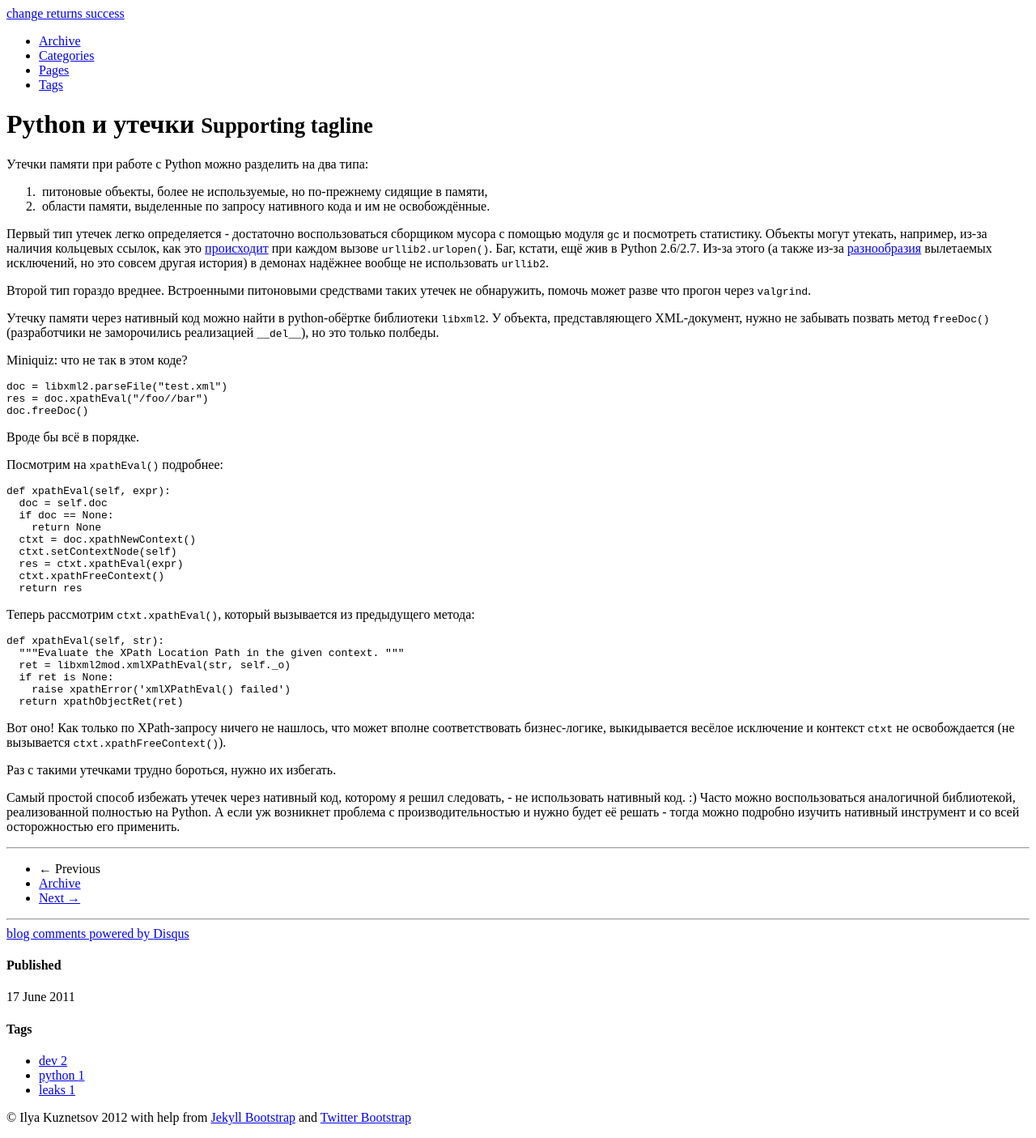
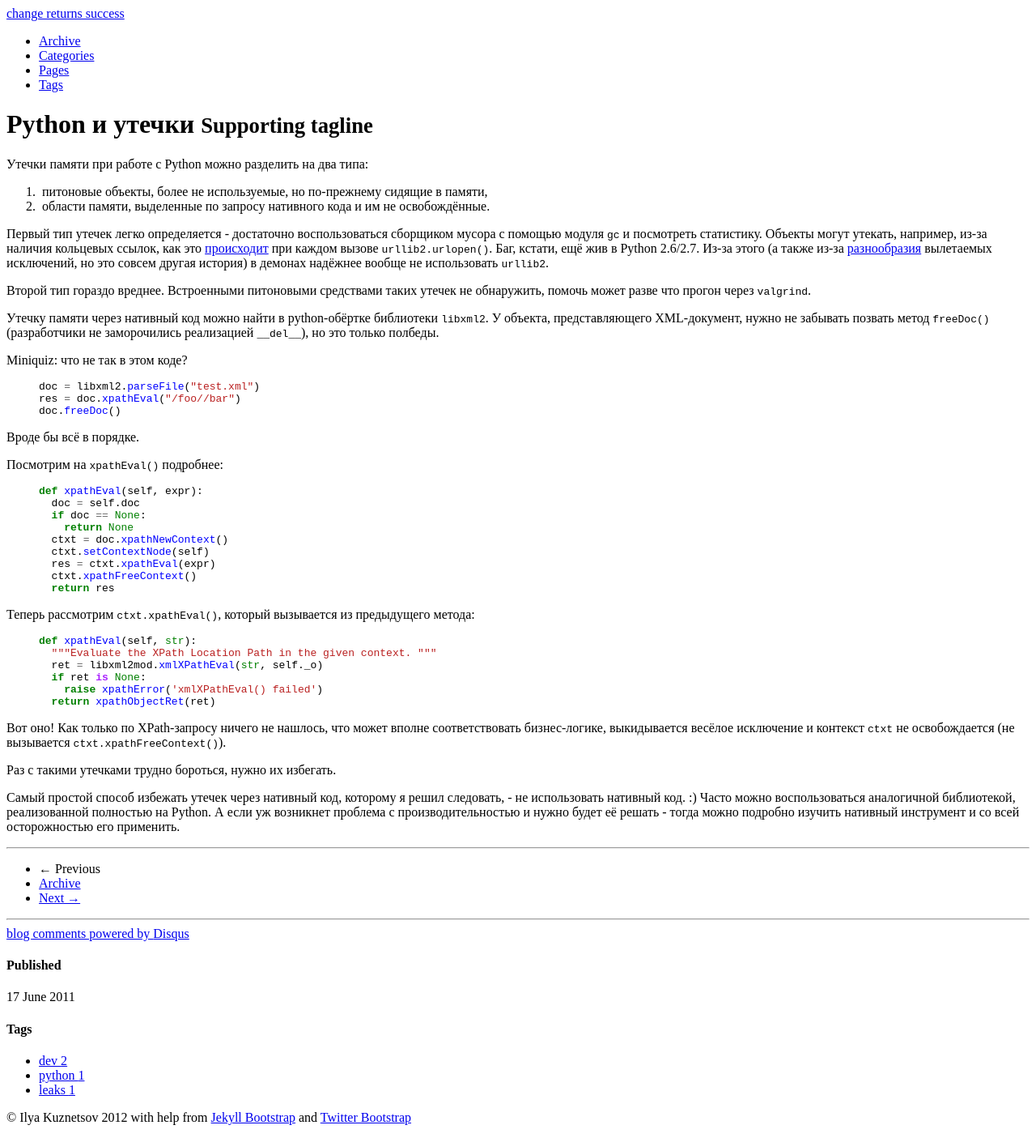
Before and after one commit to worklez/worklez.github.com, a Jekyll site: the page built from _posts/2011-06-17-python-leaks.md, in a window 1280 px wide. Shown: the whole page at 81% size. Built offline with Jekyll 4.4.1, drawn with Linux system fonts in a browser that asks for light colours; Markdown is read by kramdown in place of the engine named in the settings; comment, search, counter and statistics services are not loaded.

Commit message:
Fixed syntax highlighting

```diff
--- a/_includes/themes/twitter/default.html
+++ b/_includes/themes/twitter/default.html
@@ -14,6 +14,7 @@
     <!-- Le styles -->
     <link href="{{ ASSET_PATH }}/bootstrap/css/bootstrap.min.css" rel="stylesheet">
     <link href="{{ ASSET_PATH }}/css/style.css?body=1" rel="stylesheet" type="text/css" media="all">
+    <link href="/stylesheets/pygments.css" rel="stylesheet" type="text/css" media="all">
 
     <!-- Le fav and touch icons -->
   <!-- Update these with your own images
--- a/_posts/2011-06-17-python-leaks.md
+++ b/_posts/2011-06-17-python-leaks.md
@@ -27,35 +27,38 @@ tags : [dev, python, leaks]
 
 Miniquiz: что не так в этом коде?
 
-	doc = libxml2.parseFile("test.xml")
-	res = doc.xpathEval("/foo//bar")
-	doc.freeDoc()
-{:python}
+{% highlight python %}
+doc = libxml2.parseFile("test.xml")
+res = doc.xpathEval("/foo//bar")
+doc.freeDoc()
+{% endhighlight %}
 
 Вроде бы всё в порядке.
 
 Посмотрим на `xpathEval()` подробнее:
 
-	def xpathEval(self, expr):
-	  doc = self.doc
-	  if doc == None:
-	    return None
-	  ctxt = doc.xpathNewContext()
-	  ctxt.setContextNode(self)
-	  res = ctxt.xpathEval(expr)
-	  ctxt.xpathFreeContext()
-	  return res
-{:python}
+{% highlight python %}
+def xpathEval(self, expr):
+  doc = self.doc
+  if doc == None:
+    return None
+  ctxt = doc.xpathNewContext()
+  ctxt.setContextNode(self)
+  res = ctxt.xpathEval(expr)
+  ctxt.xpathFreeContext()
+  return res
+{% endhighlight %}
 
 Теперь рассмотрим `ctxt.xpathEval()`, который вызывается из предыдущего метода:
 
-	def xpathEval(self, str):
-	  """Evaluate the XPath Location Path in the given context. """
-	  ret = libxml2mod.xmlXPathEval(str, self._o)
-	  if ret is None:
-	    raise xpathError('xmlXPathEval() failed')
-	  return xpathObjectRet(ret)
-{:python}
+{% highlight python %}
+def xpathEval(self, str):
+  """Evaluate the XPath Location Path in the given context. """
+  ret = libxml2mod.xmlXPathEval(str, self._o)
+  if ret is None:
+    raise xpathError('xmlXPathEval() failed')
+  return xpathObjectRet(ret)
+{% endhighlight %}
 
 Вот оно! Как только по XPath-запросу ничего не нашлось, что может вполне соответствовать бизнес-логике,
 выкидывается весёлое исключение и контекст `ctxt` не освобождается (не вызывается `ctxt.xpathFreeContext()`).
--- /dev/null
+++ b/stylesheets/pygments.css
@@ -0,0 +1,61 @@
+.hll { background-color: #ffffcc }
+.c { color: #408080; font-style: italic } /* Comment */
+.err { border: 1px solid #FF0000 } /* Error */
+.k { color: #008000; font-weight: bold } /* Keyword */
+.o { color: #666666 } /* Operator */
+.cm { color: #408080; font-style: italic } /* Comment.Multiline */
+.cp { color: #BC7A00 } /* Comment.Preproc */
+.c1 { color: #408080; font-style: italic } /* Comment.Single */
+.cs { color: #408080; font-style: italic } /* Comment.Special */
+.gd { color: #A00000 } /* Generic.Deleted */
+.ge { font-style: italic } /* Generic.Emph */
+.gr { color: #FF0000 } /* Generic.Error */
+.gh { color: #000080; font-weight: bold } /* Generic.Heading */
+.gi { color: #00A000 } /* Generic.Inserted */
+.go { color: #808080 } /* Generic.Output */
+.gp { color: #000080; font-weight: bold } /* Generic.Prompt */
+.gs { font-weight: bold } /* Generic.Strong */
+.gu { color: #800080; font-weight: bold } /* Generic.Subheading */
+.gt { color: #0040D0 } /* Generic.Traceback */
+.kc { color: #008000; font-weight: bold } /* Keyword.Constant */
+.kd { color: #008000; font-weight: bold } /* Keyword.Declaration */
+.kn { color: #008000; font-weight: bold } /* Keyword.Namespace */
+.kp { color: #008000 } /* Keyword.Pseudo */
+.kr { color: #008000; font-weight: bold } /* Keyword.Reserved */
+.kt { color: #B00040 } /* Keyword.Type */
+.m { color: #666666 } /* Literal.Number */
+.s { color: #BA2121 } /* Literal.String */
+.na { color: #7D9029 } /* Name.Attribute */
+.nb { color: #008000 } /* Name.Builtin */
+.nc { color: #0000FF; font-weight: bold } /* Name.Class */
+.no { color: #880000 } /* Name.Constant */
+.nd { color: #AA22FF } /* Name.Decorator */
+.ni { color: #999999; font-weight: bold } /* Name.Entity */
+.ne { color: #D2413A; font-weight: bold } /* Name.Exception */
+.nf { color: #0000FF } /* Name.Function */
+.nl { color: #A0A000 } /* Name.Label */
+.nn { color: #0000FF; font-weight: bold } /* Name.Namespace */
+.nt { color: #008000; font-weight: bold } /* Name.Tag */
+.nv { color: #19177C } /* Name.Variable */
+.ow { color: #AA22FF; font-weight: bold } /* Operator.Word */
+.w { color: #bbbbbb } /* Text.Whitespace */
+.mf { color: #666666 } /* Literal.Number.Float */
+.mh { color: #666666 } /* Literal.Number.Hex */
+.mi { color: #666666 } /* Literal.Number.Integer */
+.mo { color: #666666 } /* Literal.Number.Oct */
+.sb { color: #BA2121 } /* Literal.String.Backtick */
+.sc { color: #BA2121 } /* Literal.String.Char */
+.sd { color: #BA2121; font-style: italic } /* Literal.String.Doc */
+.s2 { color: #BA2121 } /* Literal.String.Double */
+.se { color: #BB6622; font-weight: bold } /* Literal.String.Escape */
+.sh { color: #BA2121 } /* Literal.String.Heredoc */
+.si { color: #BB6688; font-weight: bold } /* Literal.String.Interpol */
+.sx { color: #008000 } /* Literal.String.Other */
+.sr { color: #BB6688 } /* Literal.String.Regex */
+.s1 { color: #BA2121 } /* Literal.String.Single */
+.ss { color: #19177C } /* Literal.String.Symbol */
+.bp { color: #008000 } /* Name.Builtin.Pseudo */
+.vc { color: #19177C } /* Name.Variable.Class */
+.vg { color: #19177C } /* Name.Variable.Global */
+.vi { color: #19177C } /* Name.Variable.Instance */
+.il { color: #666666 } /* Literal.Number.Integer.Long */
```
Also changed, not shown: _posts/2011-06-26-js-array-efficiency.md (+9 -6 lines).
